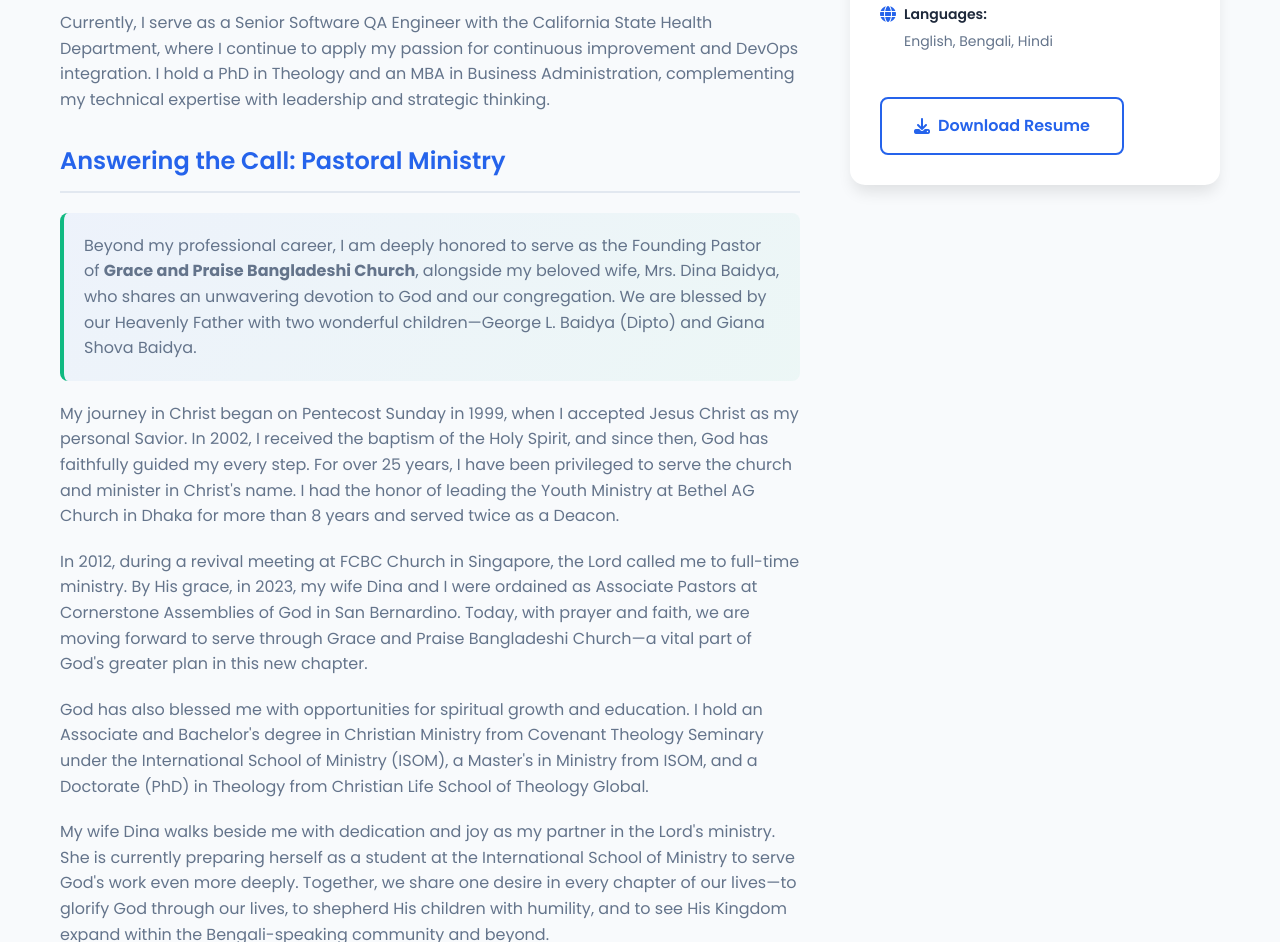
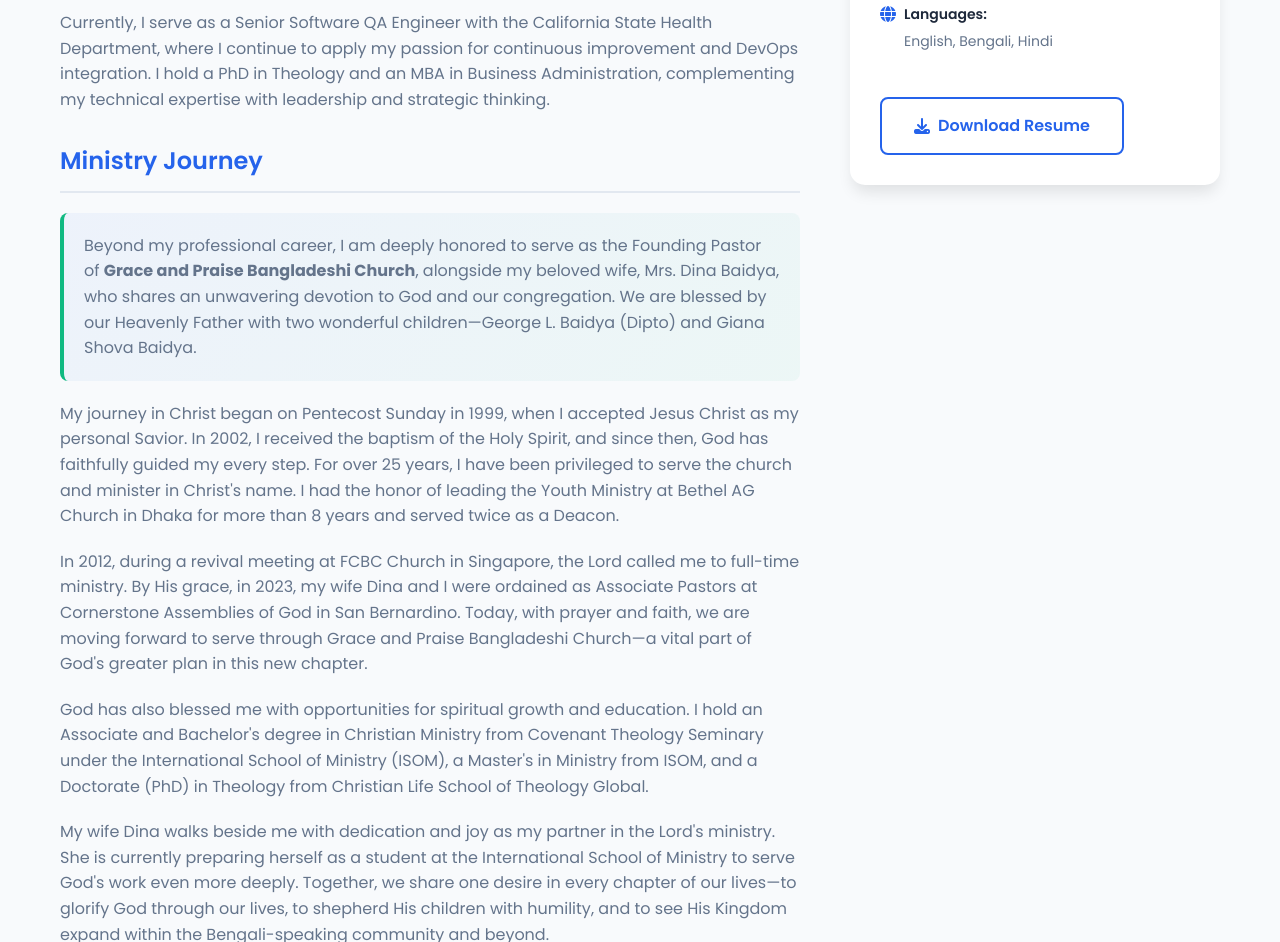
Before and after one commit to gilbert-baidya/Gilbert.Baidya, a plain HTML site: page index.html in a window 1280 px wide. Shown: the part 1608-2550 px from the top of the page. Drawn offline with Linux system fonts and the light colour scheme.

Commit message:
Update section title to 'Ministry Journey'

```diff
--- a/index.html
+++ b/index.html
@@ -137,7 +137,7 @@
                         expertise with leadership and strategic thinking.
                     </p>
 
-                    <h3 class="about-section-title" style="margin-top: 30px;">Answering the Call: Pastoral Ministry</h3>
+                    <h3 class="about-section-title" style="margin-top: 30px;">Ministry Journey</h3>
                     <p class="pastoral-intro">
                         Beyond my professional career, I am deeply honored to serve as the Founding Pastor of
                         <strong>Grace and Praise Bangladeshi Church</strong>, alongside my beloved wife,
```
